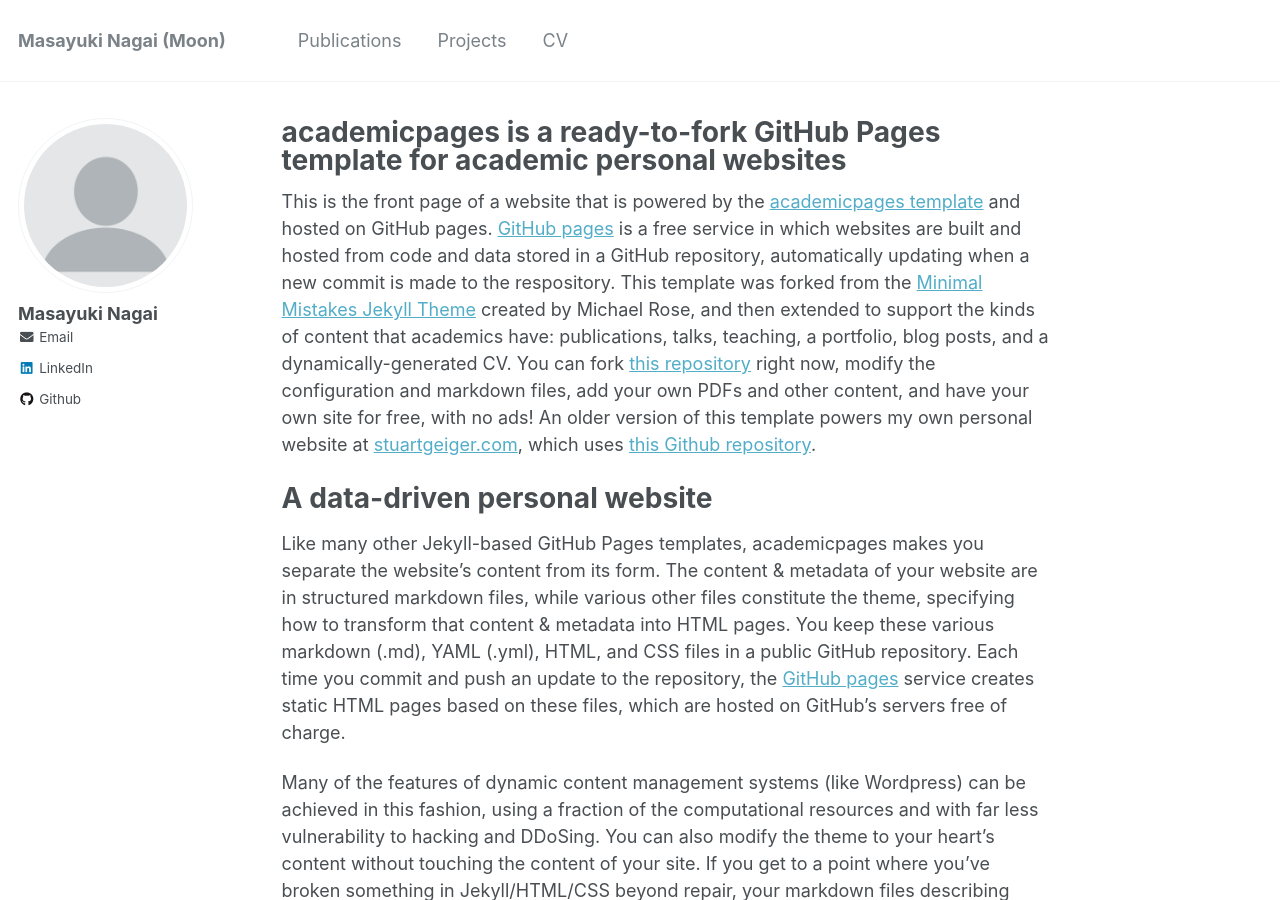
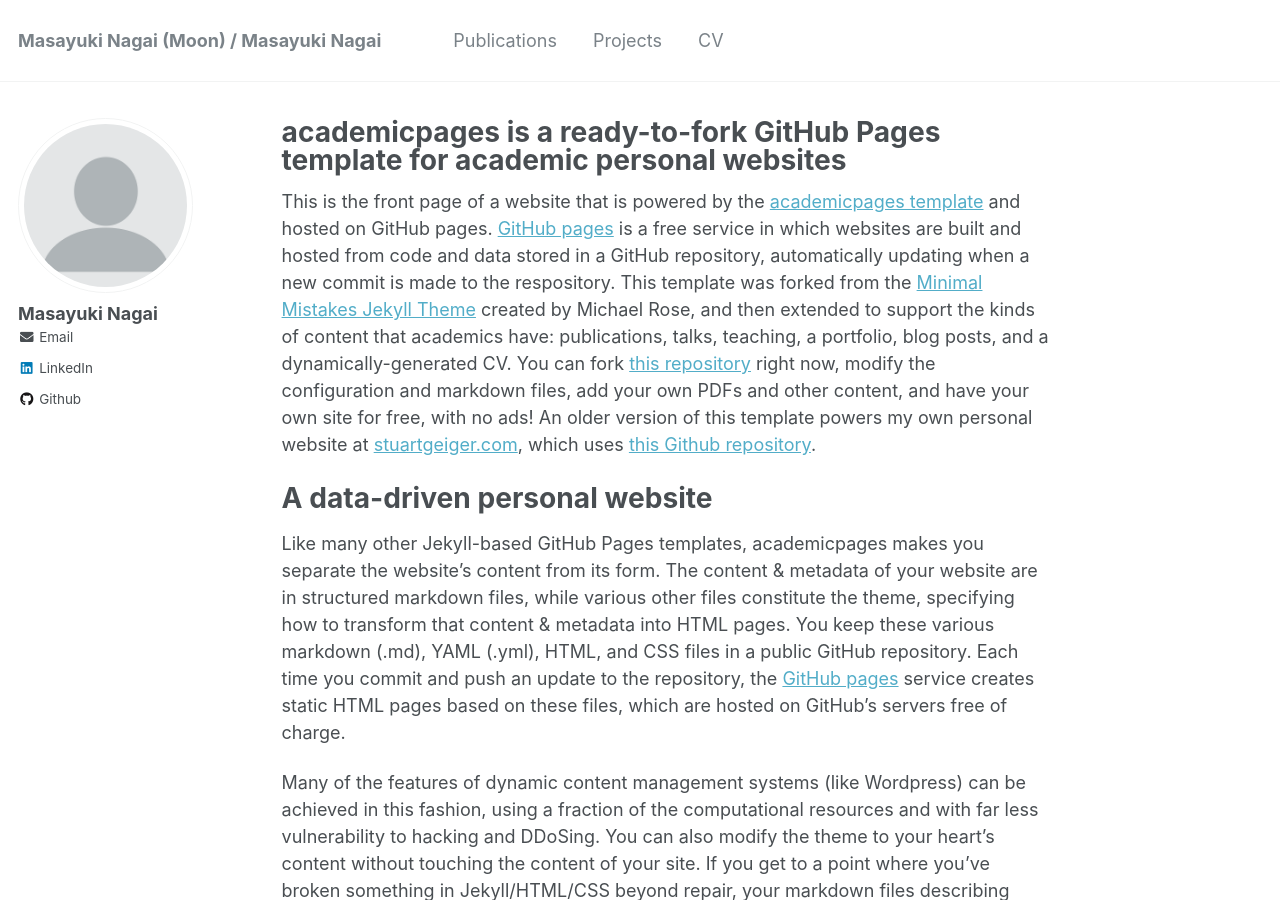
Before and after one commit to MasayukiNagai/MasayukiNagai.github.io, a Jekyll site: the page built from _pages/about.md, in a window 1280 px wide and 900 px high. Built offline with Jekyll 4.4.1, drawn with Linux system fonts in a browser that asks for light colours.

Commit message:
Update _config.yml

```diff
--- a/_config.yml
+++ b/_config.yml
@@ -7,7 +7,7 @@
 
 # Site Settings
 locale                   : "en-US"
-title                    : "Masayuki Nagai (Moon)"
+title                    : "Masayuki Nagai (Moon) / Masayuki Nagai"
 title_separator          : "-"
 name                     : &name "Masayuki Nagai"
 description              : &description "personal description"
```
